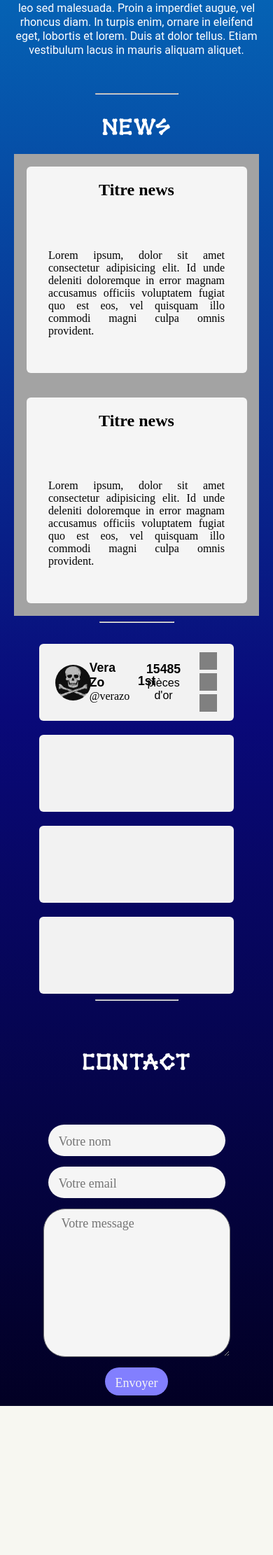
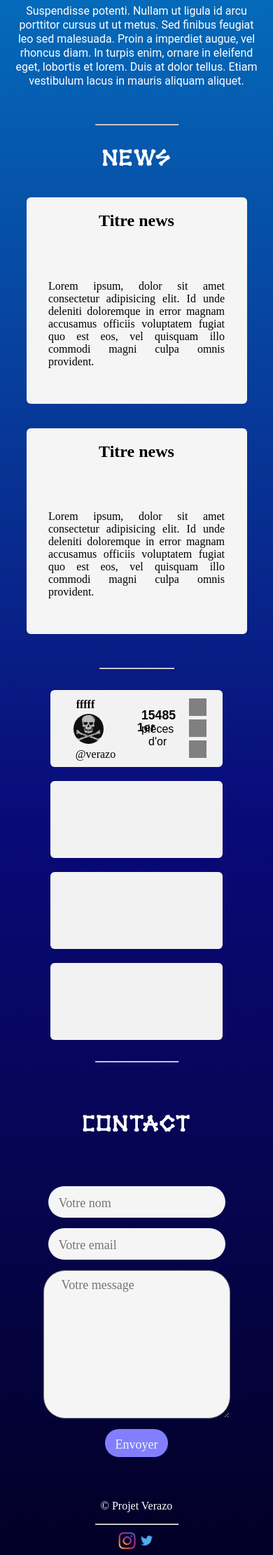
Before and after one commit to zozo404/projet_verazo, a PHP site: page / in a window 390 px wide. Shown: the part 1298-3520 px from the top of the page at 70% size. Before the commit the page ends 3307 px from the top, so only its background shows below. Run offline with PHP 8.4, Linux system fonts and the light colour scheme.

Commit message:
:iphone: | amélioration du responsive/index

```diff
--- a/assets/css/index.css
+++ b/assets/css/index.css
@@ -165,6 +165,7 @@ body{
 hr{
     width: 30%;
     margin-bottom: 30px;
+    margin-top: 30px;
 }
 /* ||||||||||||| BODY  |||||||||||||||||||||||||||||||||| */
 .image-jeu{
@@ -227,6 +228,12 @@ hr{
 
 }
 
+.classement_container{
+    display: flex;
+    flex-direction: column;
+    gap: 20px;
+    align-items: center;
+}
 .nc_text{
 
     text-align: justify;
@@ -242,14 +249,10 @@ hr{
 }
 
 .nc_news{
-
-    background-color: #A3A3A3;
     display: flex;
     flex-direction: column;
     justify-content: center;
     align-items: center;
-
-
 
 }
 
@@ -272,7 +275,6 @@ hr{
 
 
 .nc_bloctxt{
-
 width: 80%;
 display: flex;
 margin: 30px;
@@ -290,15 +292,6 @@ padding: 5px;
 
 
 
-.classement_container{
-
-    display: flex;
-    flex-direction: column;
-    justify-content: center;
-    align-items: center;
-    gap: 20px;
-
-}
 .classement_leaderbord p{
     margin: 0 auto;
 }
@@ -316,7 +309,6 @@ padding: 5px;
     border-radius: 6px;
     padding-top: 20px;
     padding-bottom: 20px;
-    padding-left: 27px;
 
 
 }
@@ -335,8 +327,17 @@ padding: 5px;
     margin: 2px;
 
 }
-
-
+.classement-username{
+    position: relative;
+    top: 38px;
+    right: 35px;
+}
+.user-pseudo{
+    position: relative;
+    top: -10px;
+    left: 35px;
+    font-weight: bold;
+}
 .classement_blocavatar{
 
 
@@ -351,10 +352,7 @@ padding: 5px;
 
 
 .classement_cadravatar{
-
-
     display: flex;
-    justify-content: center;
     width: 100%;
     height: 55px;
     margin: 3px;
@@ -364,10 +362,9 @@ padding: 5px;
 .classement_avatar{
 
     border-radius: 50px;
-    margin: 2px;
-
-
-
+    margin: 6px;
+    position: relative;
+    right: 4px;
 }
 
 
@@ -401,13 +398,11 @@ padding: 5px;
 }
 
 .classement-name{
-
+    position: relative;
+    left: 2px;
     font-weight: bold;
     font-size: 1.1em;
     font-family: 'Merriweather Sans', sans-serif;
-
-
-
 
 }
 
@@ -422,9 +417,6 @@ padding: 5px;
     width: 33%;
     height: 60px;
     margin: 2px;
-
-
-
 
 }
 
@@ -441,16 +433,15 @@ padding: 5px;
     height: 55px;
     margin: 2px;
 
-
 }
 
 
 .classement-rank1{
-
     font-weight: bold;
-    font-size: 1.1em;
     font-family: 'Merriweather Sans', sans-serif;
-
+    position: relative;
+    right: 16px;
+    font-size: 17px;
 
 }
 
@@ -490,7 +481,7 @@ padding: 5px;
     justify-content: center;
     align-items: center;
     flex-direction: column;
-    width: 100%;
+    width: 60%;
     /*margin: 2px;*/
 
 
@@ -554,7 +545,7 @@ font-family: 'Merriweather Sans', sans-serif;
 
 
 
-/* ---- Footer ---- */
+/* ---- contact ---- */
 
 
 .footer_container{
@@ -662,3 +653,27 @@ textarea {
     overflow: auto;
     resize: vertical;
 }
+
+/* footer */
+
+.footer-general{
+    color: white;
+    padding-top: 30px;
+    padding-bottom: 30px;
+    display: flex;
+    flex-direction: column;
+    align-items: center;
+}
+.footer-general hr{
+    margin-top: auto;
+    margin-bottom: auto;
+}
+.footer-div-bas{
+    display: flex;
+    gap: 3px;
+    margin-top: 10px;
+}
+.footer-div-bas img{
+    height: 25px;
+    width: 25px;
+}
--- a/index.html
+++ b/index.html
@@ -94,21 +94,17 @@
 
                     <section class="nc_news">
 
-
                         <div class="nc_blocnews">
 
                             <div class="nc_bloctitle">
                             <h2>Titre news</h2>
                             </div>
 
-
-
                             <div class="nc_bloctxt">
                                 <p class="nc_text">Lorem ipsum, dolor sit amet consectetur adipisicing elit. Id unde deleniti doloremque in error magnam accusamus officiis voluptatem fugiat quo est eos, vel quisquam illo commodi magni culpa omnis provident.</p>
                             </div>
 
                         </div>
-
 
                         <div class="nc_blocnews">
 
@@ -122,9 +118,6 @@
                             </div>
 
                         </div>
-
-
-
 
                     </section>
                     <hr>
@@ -140,9 +133,8 @@
                             <div class="classement_leaderbord">
 
                                 <div class="classement_user">
-
+                                    <p class="user-pseudo">fffff</p>
                                     <div class="classement_blocavatar">
-
                                         <div class="classement_cadravatar">
                                             <img class="classement_avatar"  src="./img/imagetestavatar.jpeg" alt="">
                                         </div>
@@ -153,8 +145,8 @@
                                     <div class="classement_blocpseudo">
 
                                         <div class="classement_pseudo">
-                                            <p class="classement-name">Vera Zo</p>
-                                            <p>@verazo</p>
+
+                                            <p class="classement-username">@verazo</p>
 
                                         </div>
 
@@ -165,7 +157,7 @@
                                     <div class="classement_blocrank">
 
                                         <div class="classement_rank">
-                                            <p class="classement-rank1">1st</p>
+                                            <p class="classement-rank1">1er</p>
                                         </div>
 
 
@@ -261,8 +253,8 @@
 
             </div>
             <hr>
-            <!-- Footer -->
 
+            <!-- partie contact formulaire  -->
             <div class="footer_container">
 
 
@@ -277,7 +269,7 @@
 
                     <div class="footer_formbloc">
 
-                    <form class="footer_formulaire"  action="">
+                        <form class="footer_formulaire">
 
                             <div class="formpart">
                                 <input class="form_champ" type="text" placeholder="Votre nom" >
@@ -290,7 +282,7 @@
                             </div>
 
                             <div class="formpart">
-                            <textarea class="form_txt"  name="" id="" placeholder="Votre message"></textarea>
+                                <textarea class="form_txt"  placeholder="Votre message"></textarea>
                             </div>
 
                             <div class="formpart" id="form_btn">
@@ -300,9 +292,6 @@
                         </form>
 
 
-
-
-
                     </div>
 
 
@@ -310,18 +299,23 @@
                 </div>
 
 
+            </div>
 
-
-
+            <!-- partie footer  -->
+            <footer class="footer-general">
+                <div class="footer-div-haut">
+                <div class="footer-div-haut"></div>
+                    <p class="copyright">&copy; Projet Verazo</p>
                 </div>
+                <hr>
+                <div class="footer-div-bas">
+                    <img src="./img/logo insta.png" alt="logo insta">
+                    <img src="./img/twitter.png" alt="logo twitter">
+                </div>
+            </footer>
 
 
         </body>
-
-
-
-
-
 
 
 
```
Also changed, not shown: img/logo insta.png (added), img/twitter.png (added). Lines whose indentation alone changed are shown as unchanged.
